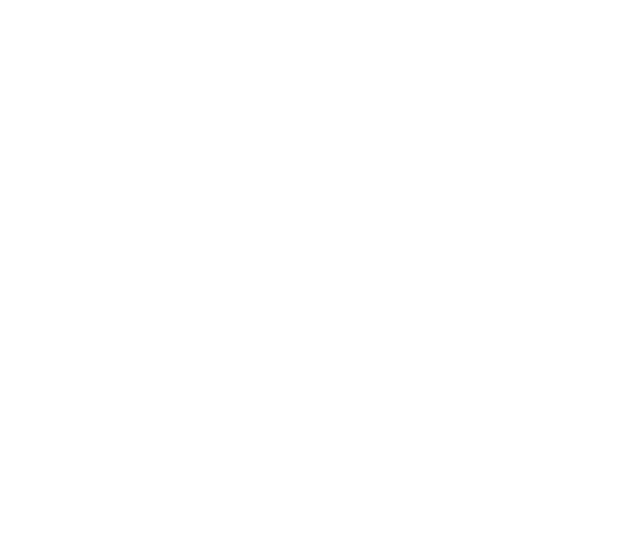
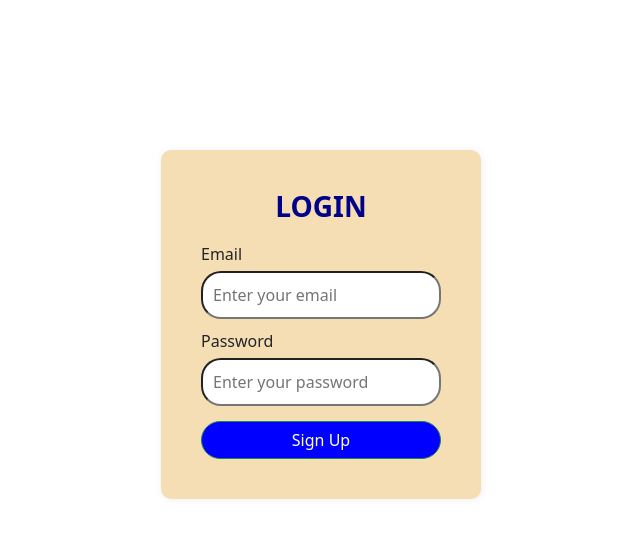
Before and after one commit to Nisith99/SDGP-GameSphere, a React (Vite) app in the folder frontend/: page /login in a window 1280 px wide. Before the commit this address had no page. Shown: the top 538 px of the page, without its empty margins (319-959 px from the left). Built offline with nearby package versions, Linux system fonts and the light colour scheme.

Commit message:
Created login page UI design

```diff
--- a/frontend/src/App.jsx
+++ b/frontend/src/App.jsx
@@ -1,5 +1,6 @@
 import {BrowserRouter, Routes, Route} from 'react-router-dom'
 import Signup from './pages/Signup/Signup'
+import Login from './pages/Login/Login'
 
 
 function App() {
@@ -8,6 +9,7 @@
    <BrowserRouter>
    <Routes>
     <Route path = '/' element = {<Signup/>}></Route>
+    <Route path='/login' element = {<Login/>}></Route>
    </Routes>
    </BrowserRouter>
   )
--- /dev/null
+++ b/frontend/src/pages/Login/Login.jsx
@@ -0,0 +1,34 @@
+import React from 'react'
+import "./login.css"
+const Login = () => {
+  return (
+    <div className='regUser'>
+      <h3>Login</h3>
+      <form className='regUserForm'>
+      <div className='inputGrp'>
+        <label htmlFor="email">Email</label>
+        <input
+        type='email'
+        id='email'
+        autoComplete='off'
+        placeholder='Enter your email'
+        />
+
+        <label htmlFor="password">Password</label>
+        <input
+        type='password'
+        id='password'
+        autoComplete='off'
+        placeholder='Enter your password'
+        />
+
+        <button type="submit" class="btn btn-success">
+          Sign Up
+        </button>
+      </div>
+      </form>
+    </div>
+  )
+}
+
+export default Login
--- /dev/null
+++ b/frontend/src/pages/Login/login.css
@@ -0,0 +1,32 @@
+.regUser{
+    width: 25%;
+    margin: 150px auto;
+    background-color: wheat;
+    padding: 40px;
+    border-radius: 10px;
+    box-shadow: 1px 1px 8px rgba(0, 0, 0, 0.065);
+}
+.regUserForm .inputGrp{
+    width: 100%;
+    display: flex;
+    flex-direction: column;
+}
+.regUserForm .inputGrp label{
+    margin-top: 10px;
+}
+.regUserForm .inputGrp input{
+    margin-top: 5px;
+    padding: 10px;
+    border-radius: 20px;
+}
+.inputGrp button{
+    margin-top: 15px;
+    border-radius: 20px;
+    background-color: blue;
+}
+.regUser h3{
+    text-align: center;
+    font-weight: bold;
+    color: darkblue;
+    text-transform: uppercase;
+}
```
